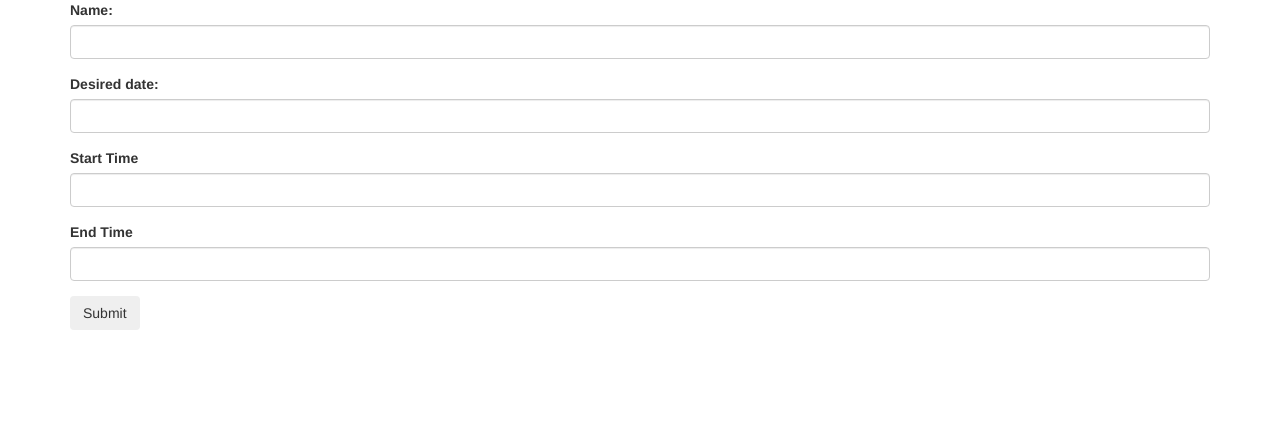
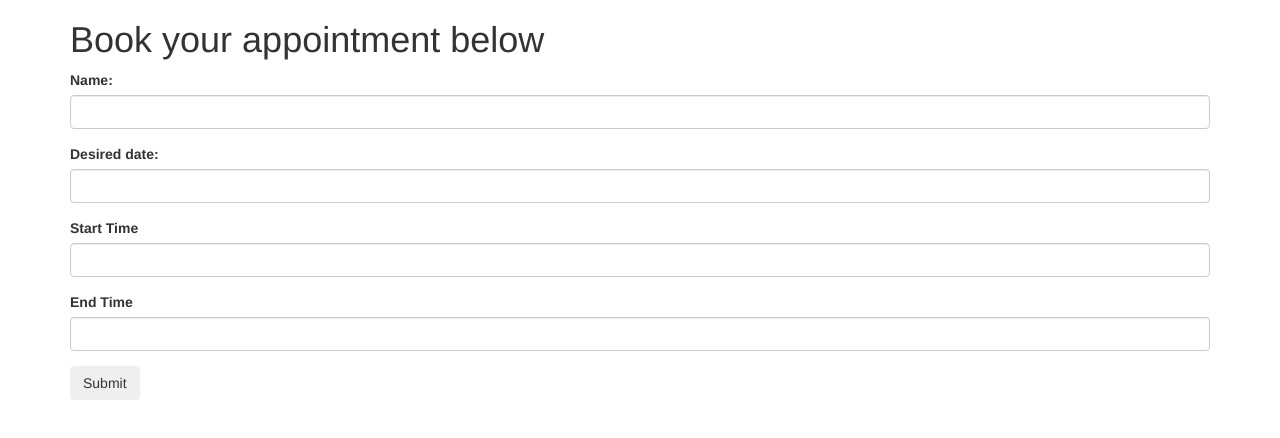
Before and after one commit to bryantwang1/booking-appointments, a plain HTML site: page index.html in a window 1280 px wide. Drawn offline with Linux system fonts and the light colour scheme.

Commit message:
Add header to index.html.

```diff
--- a/index.html
+++ b/index.html
@@ -9,6 +9,7 @@
   </head>
   <body>
     <div class="container">
+      <h1>Book your appointment below</h1>
 
       <form id="booking">
         <div class="form-group">
```
